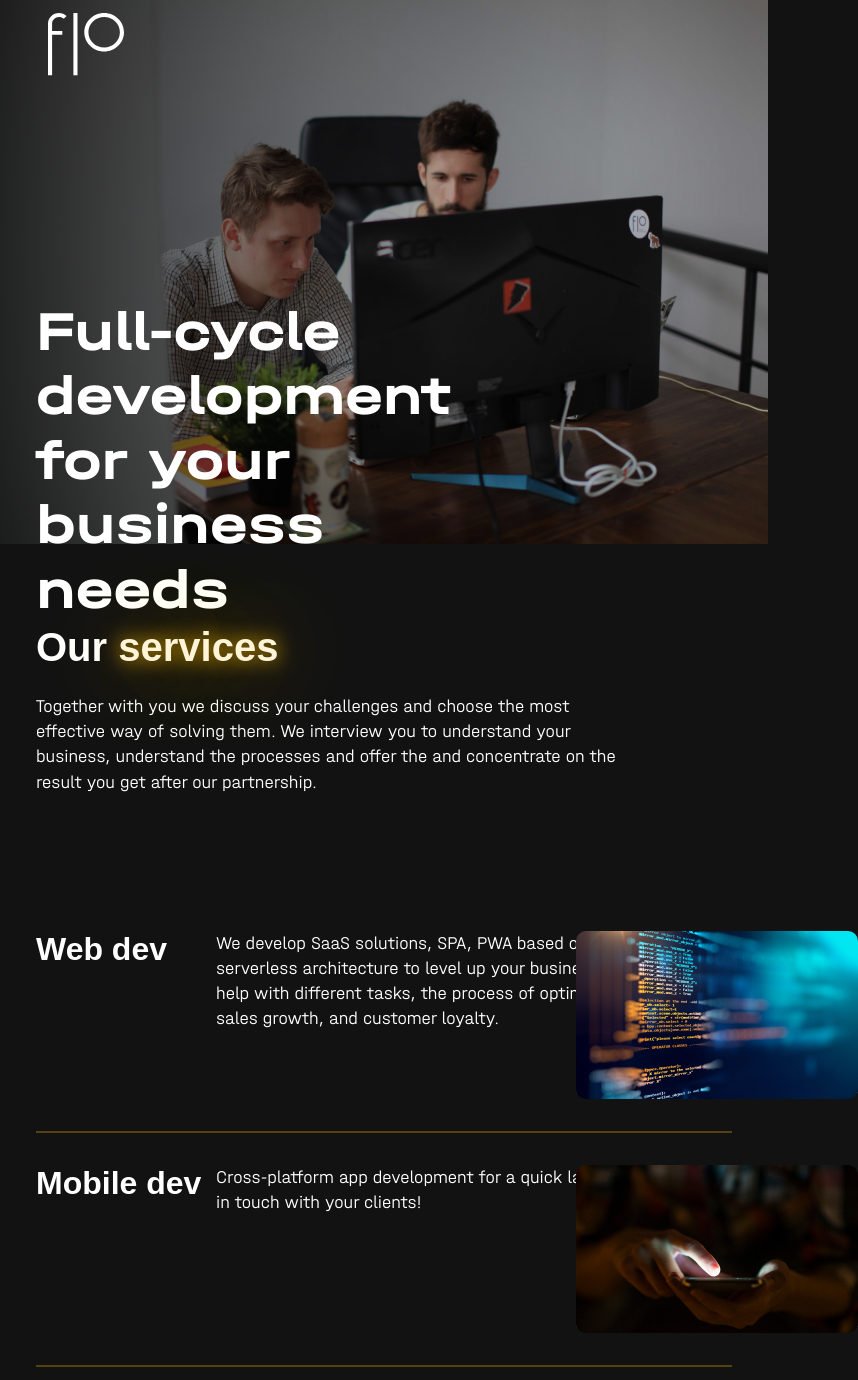
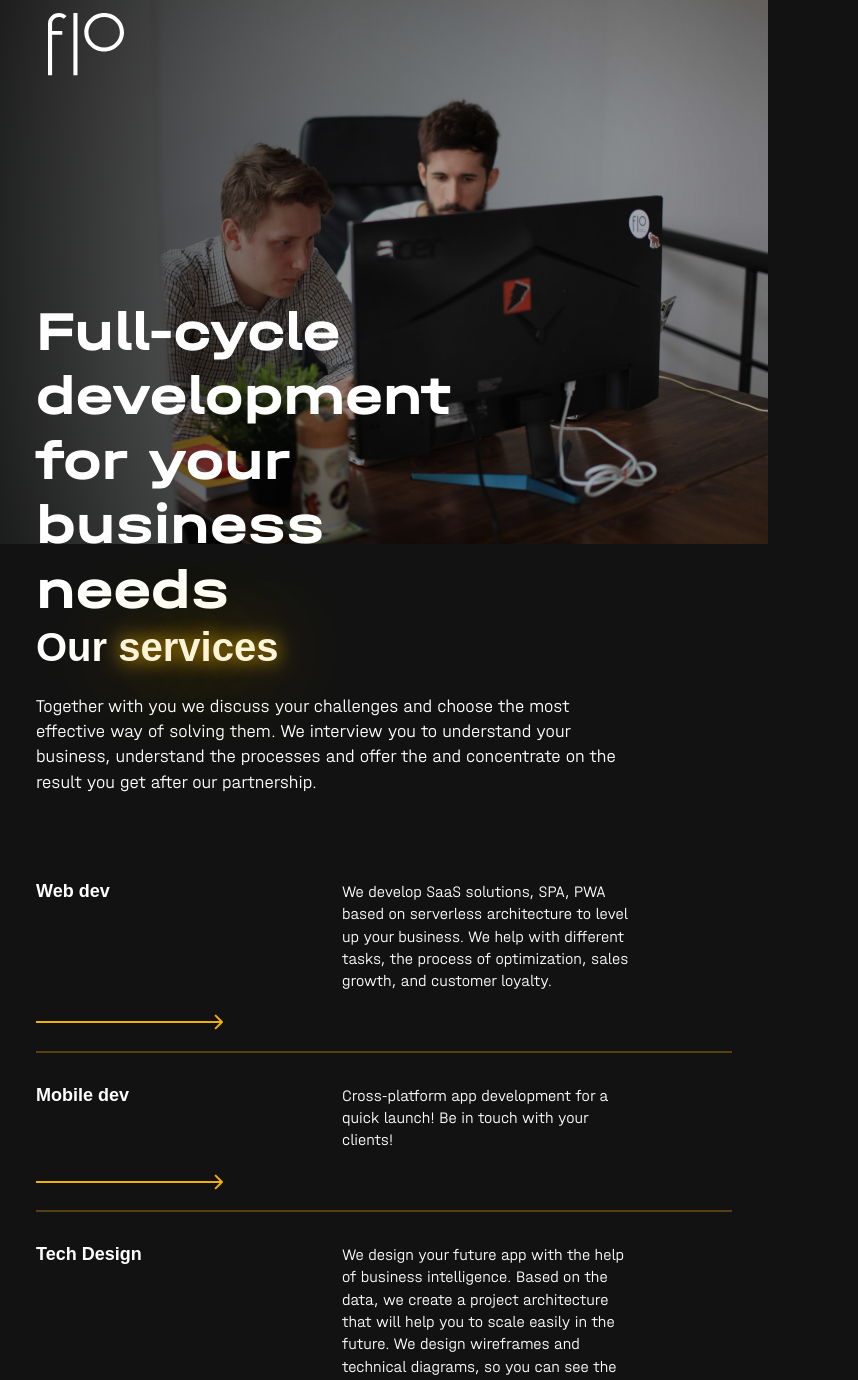
Before and after one commit to first-line-outsourcing/flo.website, a React (Create React App) app: page /services in a window 768 px wide. Shown: the top 1380 px of the page, 858 px wide, since content can reach past the window. Built offline with nearby package versions, Linux system fonts and the light colour scheme.

Commit message:
Our services page adapted for mobile

```diff
--- a/src/components/serviceItem/index.js
+++ b/src/components/serviceItem/index.js
@@ -1,6 +1,7 @@
-import { useState } from "react";
+import {useState} from "react";
 import "./styles.scss"
 import arrow from "../../images/services/arrow.svg"
+import arrowMobile from "../../images/services/arrowMobile.svg"
 
 export default function ServiceItem({title, description, img}) {
   let [withHighlighting, setWithHighlighting] = useState(false);
@@ -9,16 +10,17 @@ export default function ServiceItem({title, description, img}) {
          onMouseEnter={() => setWithHighlighting(true)}
          onMouseLeave={() => setWithHighlighting(false)}
     >
-      <div className={withHighlighting ? "col-3 withHighlighting" : "col-3"}>
+      <div className={withHighlighting ? "col-md-auto withHighlighting" : "col-md-auto"}>
         <h4>{title}</h4>
       </div>
-      <div className="col-6">
+      <div className="col-md-auto">
         <p>{description}</p>
-        {withHighlighting ? <div className="arrow"> <img src={arrow} alt=""/></div> : null}
+        {withHighlighting ? <div className="arrow"><img src={arrow} alt=""/></div> : null}
       </div>
-      <div className="col-3 text-end">
+      <div className="col text-end">
         <img className="image" src={img} alt=""/>
       </div>
+      <div className="arrowMobile"><img src={arrowMobile} alt=""/></div>
     </div>
   )
 }
--- a/src/components/serviceItem/styles.scss
+++ b/src/components/serviceItem/styles.scss
@@ -8,9 +8,9 @@
     font-family: Halvar Breit Bd, sans-serif;
     color: #ffffff;
   }
+
   p {
     width: 435px;
-    //margin-left: 0;
     font-size: 18px;
     line-height: 1.4;
     font-weight: 400;
@@ -18,20 +18,52 @@
     color: #ffffff;
   }
 }
+
 .withHighlighting {
   h4 {
     color: #FFF4D7;
     text-shadow: 0 0 92px #EFB104, 0 0 20px #EFB104;
   }
 }
+
 .image {
   border-radius: 10px;
   width: 282px;
   height: 168px;
 }
+
 .arrow {
   position: relative;
   left: -90px;
   top: -80px;
   height: 0;
 }
+
+@media (min-width: 1200px) {
+  .arrowMobile {
+    display: none;
+  }
+}
+
+@media (max-width: 1200px) {
+  .item {
+    h4 {
+      font-size: 18px;
+    }
+
+    p {
+      width: 288px;
+      font-size: 16px;
+    }
+  }
+  .image {
+    display: none;
+  }
+  .arrow {
+    display: none;
+  }
+  .arrowMobile {
+    height: 0;
+    padding-bottom: 10px;
+  }
+}
--- a/src/pages/Services.js
+++ b/src/pages/Services.js
@@ -64,6 +64,9 @@ export default function Services() {
             </div>
           </div>
         </div>
+        <div className="mobileHR">
+          <hr/>
+        </div>
         {items.map((item, index) => (
           <>
             <ServiceItem
@@ -71,9 +74,12 @@ export default function Services() {
               description={item.description}
               img={item.img}
             />
-            {items.length-1 !== index ? <hr/> : null}
+            {items.length - 1 !== index ? <hr/> : null}
           </>
         ))}
+        <div className="mobileHR">
+          <hr/>
+        </div>
       </div>
     </div>
   );
--- a/src/pages/Services.scss
+++ b/src/pages/Services.scss
@@ -5,26 +5,31 @@
     margin-top: 32px;
   }
 }
+
 .title {
   position: relative;
   overflow: hidden;
   padding-top: 80px;
-  margin-bottom: 120px;
+  margin-bottom: 70px;
+
   .container {
     position: relative;
     z-index: 2;
   }
+
   h3 {
     font-size: 40px;
     line-height: 1.15;
     font-weight: bold;
     font-family: Halvar Breit Bd, sans-serif;
     color: #ffffff;
+
     span {
       color: #FFF4D7;
       text-shadow: 0 0 92px #EFB104, 0 0 20px #EFB104;
     }
   }
+
   p {
     margin-top: 24px;
     font-size: 18px;
@@ -35,3 +40,35 @@
     width: 588px;
   }
 }
+
+@media (min-width: 400px) {
+  .mobileHR {
+    display: none;
+  }
+}
+
+@media (max-width: 360px) {
+  .services {
+    h1 {
+      position: static;
+      width: 288px;
+      height: 185px;
+      left: 0;
+      top: 0;
+      font-size: 32px;
+      line-height: 37px;
+    }
+
+    h3 {
+      font-size: 24px;
+    }
+
+    p {
+      font-size: 16px;
+      width: 281px;
+    }
+  }
+  .title {
+    margin-bottom: 0;
+  }
+}
```
Also changed, not shown: src/images/services/arrowMobile.svg (added).
